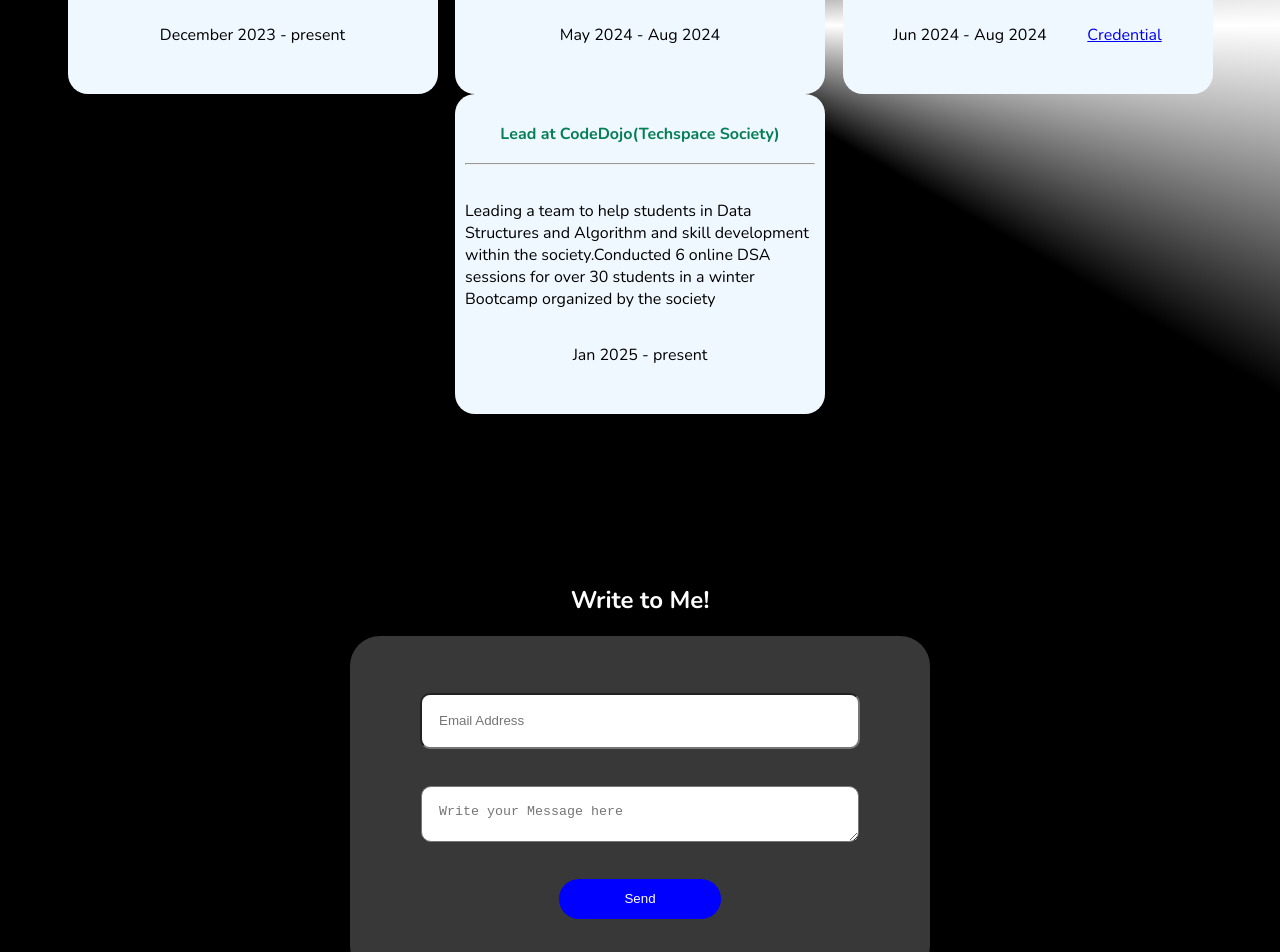
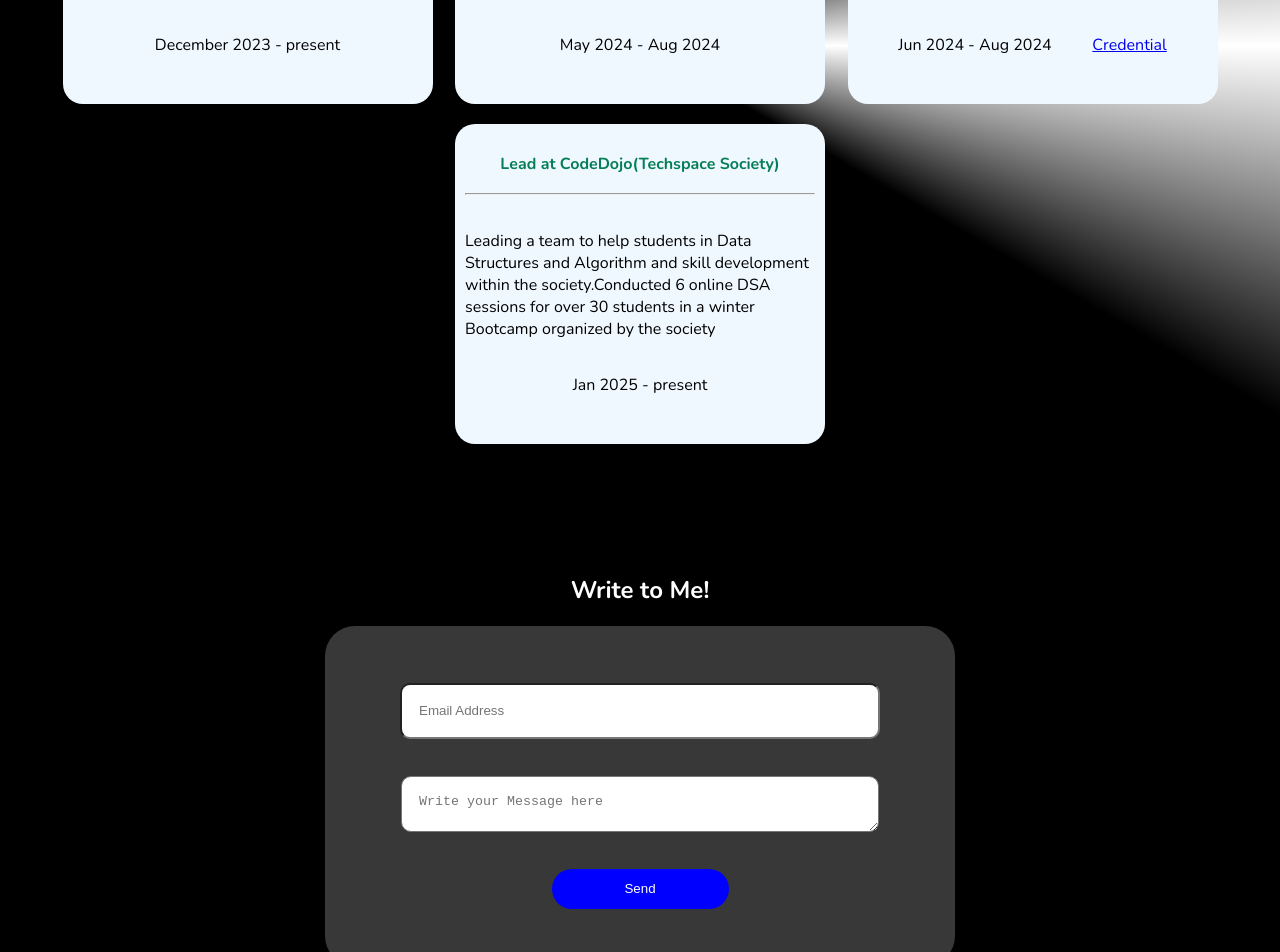
Before and after one commit to arpan2233/Arpan-Portfolio, a React (Vite) app: page / in a window 1280 px wide. Shown: the part 3000-3952 px from the top of the page. Built offline with nearby package versions, Linux system fonts and the light colour scheme.

Commit message:
Update style.css

```diff
--- a/public/style.css
+++ b/public/style.css
@@ -552,6 +552,7 @@ background-color: #000;
     justify-content: space-between;
     animation: slideLeft 3s ease-out ;
     animation-timeline: view(80% 5%);
+    margin: 10px;
 }
 .experience-card *{
     /* border: 1px solid black; */
@@ -590,7 +591,7 @@ background-color: #000;
     flex-direction: column;
     justify-content: center;
     align-items: center;
-    padding: 100px;
+    padding: 50px;
     background-color: #000;
     margin: 0;
 }
```
